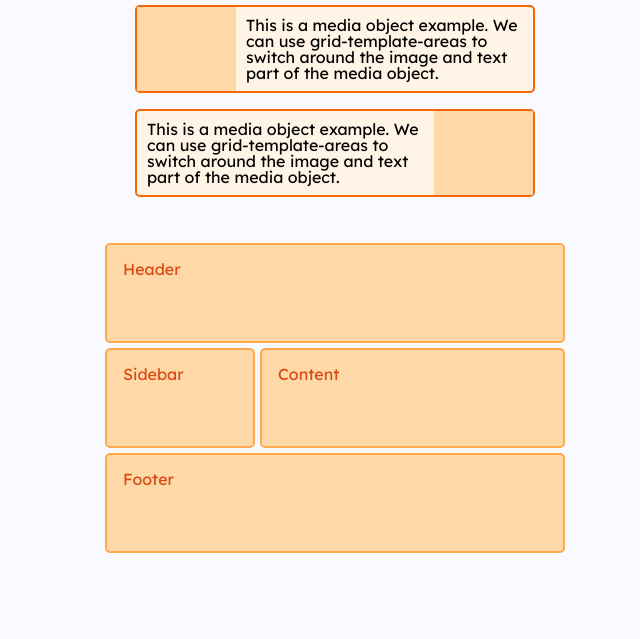
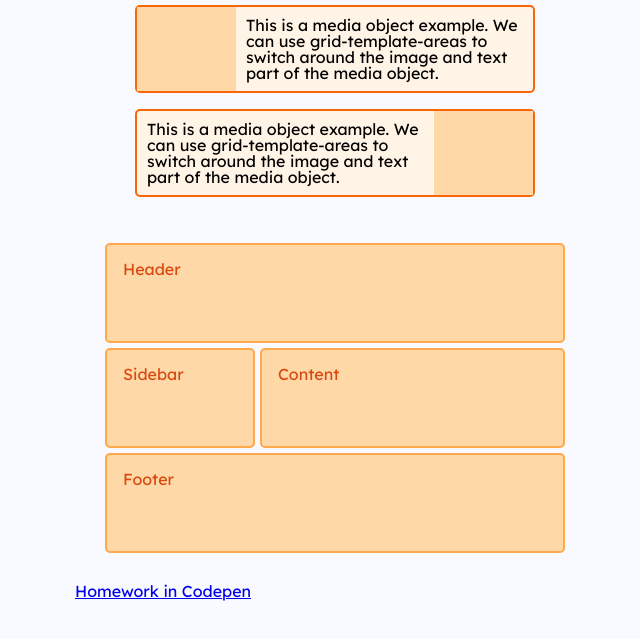
Before and after one commit to matoka02/itvdn-grid, a website: page index.html in a window 1280 px wide. Shown: the part 91-730 px from the top of the page, without its empty margins (305-945 px from the left). Drawn offline with Linux system fonts and the light colour scheme.

Commit message:
homework-006

```diff
--- a/index.html
+++ b/index.html
@@ -73,6 +73,7 @@
       <div class="footer">Footer</div>
     </div>
 
+    <a href="https://codepen.io/matoka/pen/VYjRyxe" target="_blank">Homework in Codepen</a>
   </div>
   <script src="main.js"></script>
 </body>
```
